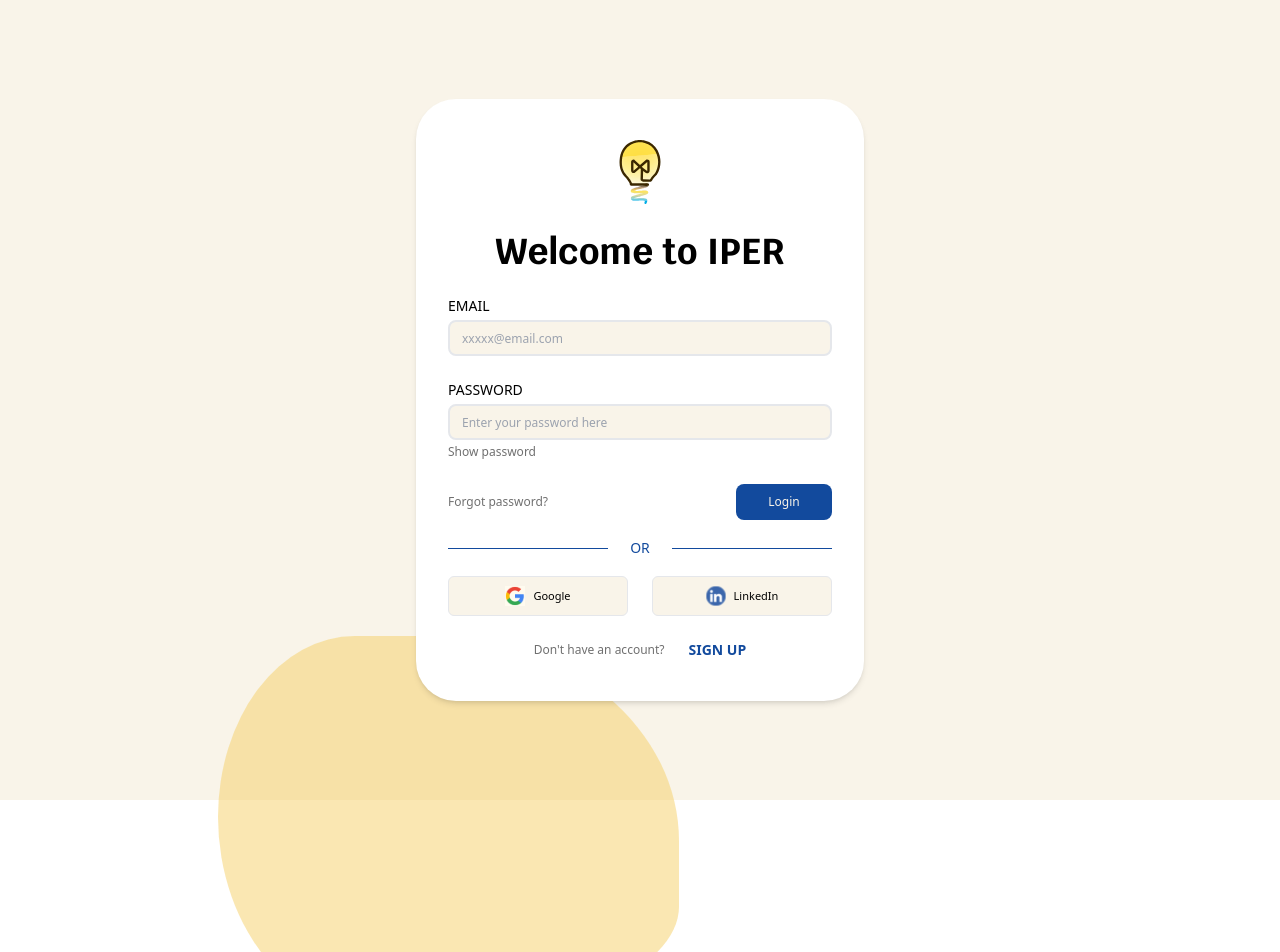
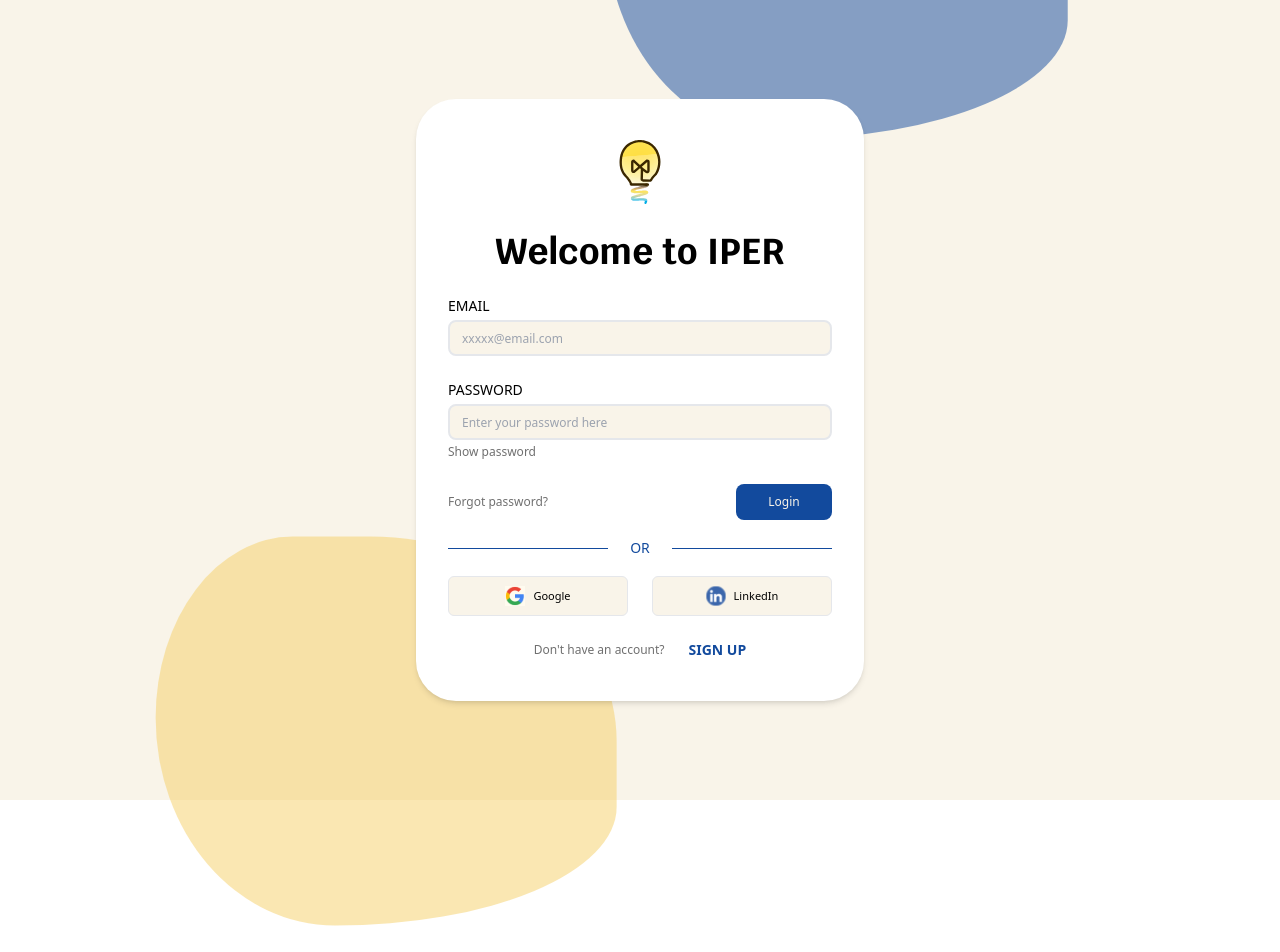
Before and after one commit to SHRmsks/local_alpha, a Next.js app in the folder frontend/: page /login in a window 1280 px wide. Shown: the top 952 px of the page. After the commit the page ends 926 px from the top, so only its background shows below. Built offline with nearby package versions, Linux system fonts and the light colour scheme; a web font is replaced by a local one.

Commit message:
added blue blob:

```diff
--- a/frontend/src/components/blobs/blobs.jsx
+++ b/frontend/src/components/blobs/blobs.jsx
@@ -60,14 +60,93 @@ export default function Blobs() {
         <div>
             <Blob
                 xValue={[
-                    -800, -500, -200, 0, 200, 500, 800, 650, 800, 500, 200, 0,
-                    -200, -500, -800, -650, -800, -700, -800,
+                    "-55vw",
+                    "-42vw",
+                    "-26vw",
+                    "-10vw",
+                    "0vw",
+                    "10vw",
+                    "26vw",
+                    "42vw",
+                    "34vw",
+                    "26vw",
+                    "10vw",
+                    "0vw",
+                    "-10vw",
+                    "-26vw",
+                    "-32vw",
+                    "-46vw",
+                    "-55vw",
+                    "-48vw",
+                    "-55vw",
                 ]}
                 yValue={[
-                    600, 550, 500, 400, 500, 450, 200, 0, -400, -600, -550,
-                    -500, -400, -500, -450, -200, 0, 400, 600,
+                    "60vh",
+                    "56vh",
+                    "51vh",
+                    "46vh",
+                    "37vh",
+                    "46vh",
+                    "42vh",
+                    "19vh",
+                    "0vh",
+                    "-37vh",
+                    "-51vh",
+                    "-46vh",
+                    "-37vh",
+                    "-46vh",
+                    "-42vh",
+                    "-19vh",
+                    "0vh",
+                    "37vh",
+                    "60vh",
                 ]}
                 className={"bg-iper-gold"}
+            />
+            <Blob
+                xValue={[
+                    "10vw",
+                    "0vw",
+                    "-10vw",
+                    "-26vw",
+                    "-32vw",
+                    "-46vw",
+                    "-55vw",
+                    "-48vw",
+                    "-55vw",
+                    "-42vw",
+                    "-26vw",
+                    "-10vw",
+                    "0vw",
+                    "10vw",
+                    "26vw",
+                    "42vw",
+                    "34vw",
+                    "26vw",
+                    "10vw",
+                ]}
+                yValue={[
+                    "-51vh",
+                    "-46vh",
+                    "-37vh",
+                    "-46vh",
+                    "-42vh",
+                    "-19vh",
+                    "0vh",
+                    "37vh",
+                    "60vh",
+                    "56vh",
+                    "51vh",
+                    "46vh",
+                    "37vh",
+                    "46vh",
+                    "42vh",
+                    "19vh",
+                    "0vh",
+                    "-37vh",
+                    "-51vh",
+                ]}
+                className={"bg-iper-blue"}
             />
         </div>
     );
```
